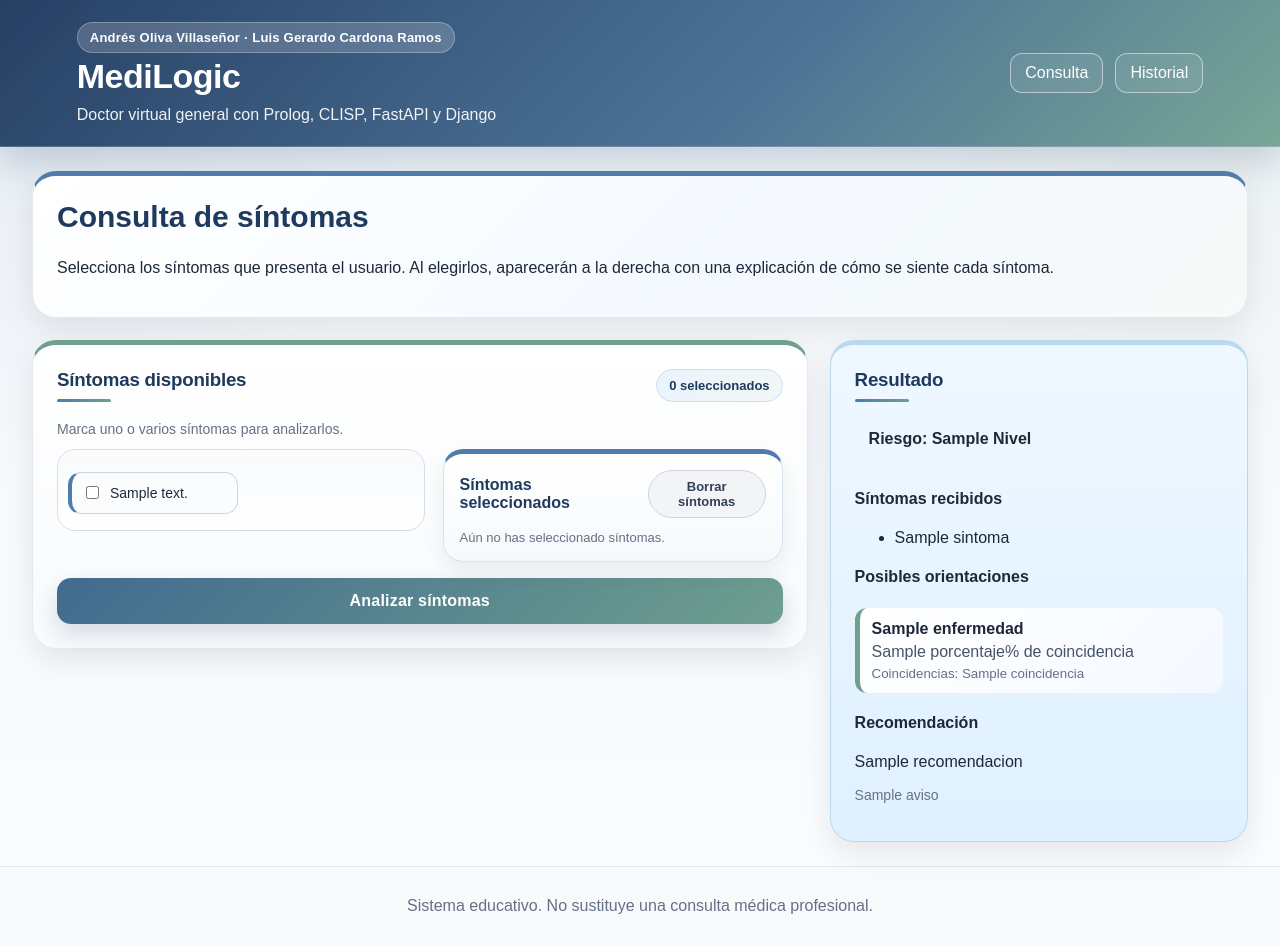
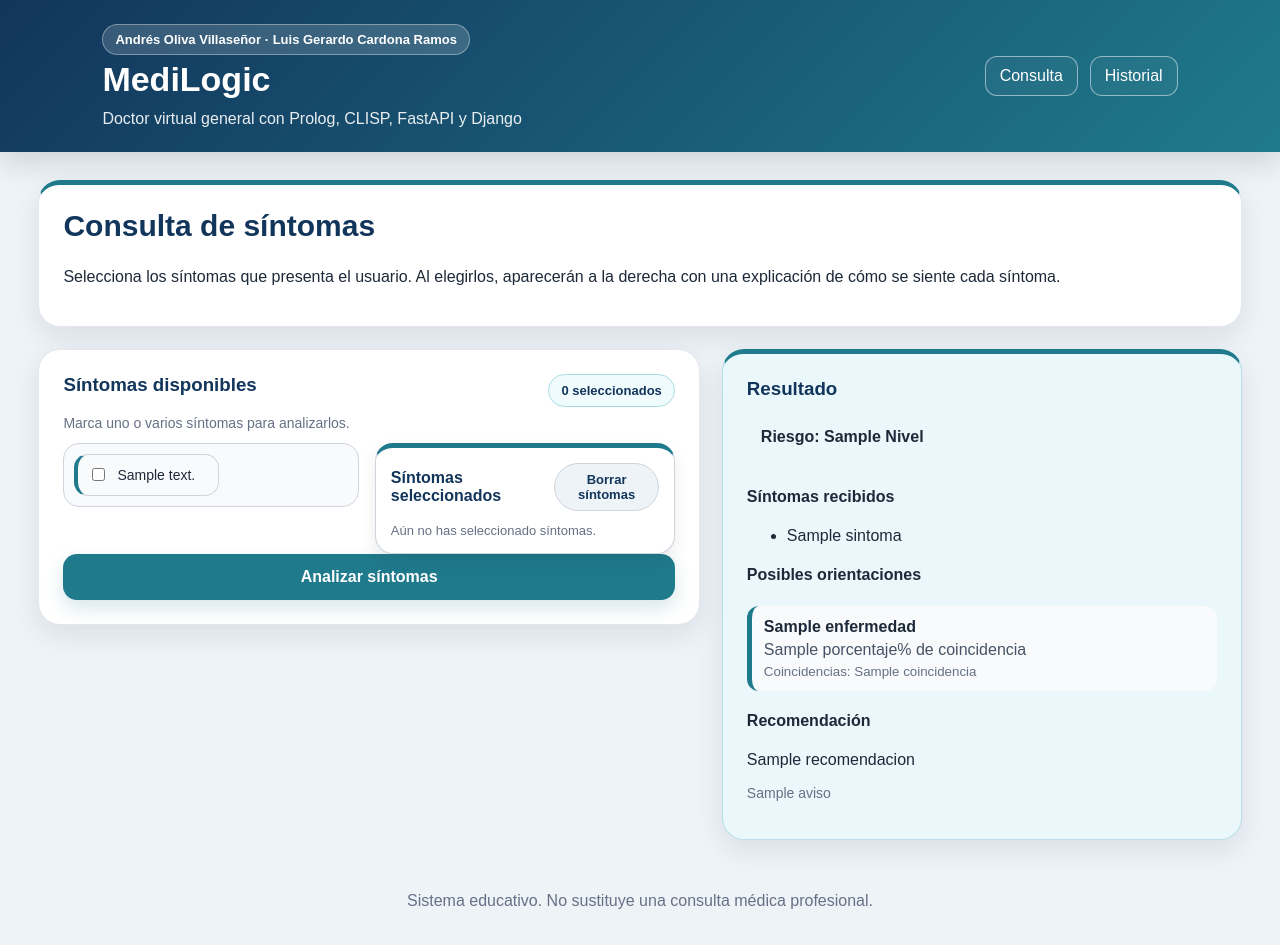
Before and after one commit to AndreS-24OV/medilogic-doctor-virtual, a Django app: template django_web/consultas/templates/consultas/inicio.html in a window 1280 px wide. After the commit the page ends 909 px from the top, so only its background shows below. Run offline with Django 5.2, Linux system fonts and the light colour scheme; the template is opened without the code that fills it: most values are stand-ins (such as "Sample title", 1, 10 or a date in 2020).

Commit message:
Add files via upload
Version 2.0

```diff
--- a/django_web/consultas/static/consultas/styles.css
+++ b/django_web/consultas/static/consultas/styles.css
@@ -3,46 +3,39 @@
 }
 
 :root {
-    --azul-profundo: #1f3a5f;
-    --azul: #4f7ca8;
-    --azul-claro: #eaf4ff;
-    --azul-muy-claro: #f4f9ff;
-    --verde-suave: #6f9f8f;
-    --arena: #b59b75;
-    --gris-texto: #475467;
-    --gris-suave: #f8fafc;
-    --gris-medio: #d0d5dd;
-    --borde: #e4e7ec;
-    --blanco: #ffffff;
+    --azul-oscuro: #12355b;
+    --azul-teal: #1f7a8c;
+    --azul-teal-hover: #155e70;
+    --fondo: #eef3f8;
+    --tarjeta: #ffffff;
+    --tarjeta-suave: #f8fafc;
+    --azul-muy-claro: #eaf7fb;
+    --borde: #d0d5dd;
+    --texto: #1d2939;
+    --texto-suave: #667085;
 }
 
 body {
     margin: 0;
     font-family: Arial, Helvetica, sans-serif;
-    background:
-        radial-gradient(circle at top left, rgba(79, 124, 168, 0.10), transparent 30%),
-        radial-gradient(circle at top right, rgba(111, 159, 143, 0.08), transparent 28%),
-        linear-gradient(180deg, #f3f6fa, #fbfcfe);
-    color: #1d2939;
+    background: var(--fondo);
+    color: var(--texto);
 }
 
 .header {
-    background:
-        linear-gradient(135deg, rgba(31, 58, 95, 0.96) 0%, rgba(65, 106, 143, 0.94) 58%, rgba(111, 159, 143, 0.92) 100%),
-        radial-gradient(circle at 15% 20%, rgba(255,255,255,0.26), transparent 30%);
+    background: linear-gradient(135deg, #12355b, #1f7a8c);
     color: white;
-    padding: 22px 6%;
+    padding: 24px 8%;
     display: flex;
     justify-content: space-between;
     align-items: center;
     gap: 20px;
-    box-shadow: 0 14px 36px rgba(31, 58, 95, 0.22);
-    border-bottom: 1px solid rgba(255,255,255,0.22);
+    box-shadow: 0 10px 28px rgba(16, 24, 40, 0.14);
 }
 
 .brand-block {
     display: grid;
-    gap: 4px;
+    gap: 5px;
 }
 
 .authors-top {
@@ -50,23 +43,20 @@ body {
     width: fit-content;
     padding: 7px 12px;
     border-radius: 999px;
-    background: rgba(255, 255, 255, 0.18);
-    border: 1px solid rgba(255, 255, 255, 0.28);
+    background: rgba(255, 255, 255, 0.16);
+    border: 1px solid rgba(255, 255, 255, 0.35);
     font-size: 13px;
-    font-weight: 700;
-    letter-spacing: 0.2px;
-    backdrop-filter: blur(8px);
+    font-weight: bold;
 }
 
 .header h1 {
     margin: 0;
     font-size: 34px;
-    letter-spacing: -0.5px;
 }
 
 .header p {
     margin: 6px 0 0;
-    opacity: 0.92;
+    opacity: 0.9;
 }
 
 .header nav {
@@ -80,125 +70,273 @@ body {
     padding: 10px 14px;
     border: 1px solid rgba(255,255,255,0.5);
     border-radius: 12px;
-    background: rgba(255, 255, 255, 0.08);
+    background: rgba(255, 255, 255, 0.04);
 }
 
 .header a:hover {
-    background: rgba(255,255,255,0.18);
+    background: rgba(255,255,255,0.14);
 }
 
 .container {
-    width: min(1440px, 95%);
-    margin: 24px auto;
+    width: min(1240px, 94%);
+    margin: 28px auto;
 }
 
 .card {
-    background: rgba(255, 255, 255, 0.97);
-    border-radius: 24px;
+    background: white;
+    border-radius: 22px;
     padding: 24px;
-    box-shadow: 0 12px 30px rgba(16, 24, 40, 0.085);
-    border: 1px solid rgba(228, 231, 236, 0.95);
-    backdrop-filter: blur(8px);
+    box-shadow: 0 10px 28px rgba(16, 24, 40, 0.09);
+    border: 1px solid #e4e7ec;
 }
 
 .hero {
     margin-bottom: 22px;
-    border-top: 5px solid var(--azul);
-    background: linear-gradient(135deg, #ffffff 0%, #f4f9ff 58%, #f7faf8 100%);
+    background: white;
+    border-top: 5px solid var(--azul-teal);
 }
 
 .hero h2 {
     margin-top: 0;
     font-size: 30px;
-    color: var(--azul-profundo);
+    color: var(--azul-oscuro);
 }
 
 .grid-layout {
     display: grid;
-    grid-template-columns: minmax(0, 1.52fr) minmax(360px, 0.82fr);
+    grid-template-columns: minmax(0, 1.12fr) minmax(330px, 0.88fr);
     gap: 22px;
     align-items: start;
 }
 
-.form-card {
-    border-top: 5px solid var(--verde-suave);
-}
-
+.form-card,
 .result-card {
-    border-top: 5px solid #7eb5de;
-    background: linear-gradient(180deg, #f4f9ff 0%, #eaf4ff 100%);
-    border-color: #c9dff2;
+    background: white;
 }
 
 .form-card h3,
 .result-card h3 {
     margin-top: 0;
+    color: var(--azul-oscuro);
+}
+
+.result-card {
+    background: #eaf7fb;
+    border: 1px solid #b9dfe8;
+    border-top: 5px solid #1f7a8c;
+}
+
+.symptoms-header {
+    display: flex;
+    align-items: flex-start;
+    justify-content: space-between;
+    gap: 14px;
+    margin-bottom: 12px;
+}
+
+.helper-text {
+    margin: 4px 0 0;
+    color: var(--texto-suave);
+    font-size: 14px;
+}
+
+.counter {
+    background: #f0fbfd;
+    color: #12355b;
+    border: 1px solid #a8dce5;
+    padding: 8px 12px;
+    border-radius: 999px;
+    font-size: 13px;
+    font-weight: bold;
+    white-space: nowrap;
+}
+
+.symptom-selector-layout {
+    display: grid;
+    grid-template-columns: minmax(0, 1fr) minmax(300px, 0.82fr);
+    gap: 16px;
+    align-items: start;
+}
+
+.symptom-list-area {
+    max-height: 390px;
+    overflow-y: auto;
+    overflow-x: hidden;
+    padding: 10px 12px 10px 10px;
+    border: 1px solid #d0d5dd;
+    border-radius: 16px;
+    background: #f8fafc;
+    scrollbar-width: thin;
+    scrollbar-color: #000000 #d0d5dd;
+}
+
+.symptom-list-area::-webkit-scrollbar,
+.selected-panel::-webkit-scrollbar {
+    width: 11px;
+}
+
+.symptom-list-area::-webkit-scrollbar-track,
+.selected-panel::-webkit-scrollbar-track {
+    background: #d0d5dd;
+    border-radius: 999px;
+}
+
+.symptom-list-area::-webkit-scrollbar-thumb,
+.selected-panel::-webkit-scrollbar-thumb {
+    background: #000000;
+    border-radius: 999px;
+    border: 2px solid #d0d5dd;
 }
 
 .symptom-grid {
     display: grid;
-    grid-template-columns: repeat(2, minmax(170px, 1fr));
-    gap: 9px;
-    margin: 12px 0 6px;
+    grid-template-columns: repeat(2, minmax(145px, 1fr));
+    gap: 10px;
 }
 
 .symptom-item {
     border: 1px solid #d0d5dd;
-    border-left: 4px solid var(--verde-suave);
-    border-radius: 13px;
-    padding: 9px 10px;
+    border-left: 4px solid #1f7a8c;
+    border-radius: 14px;
+    padding: 10px;
     cursor: pointer;
     display: flex;
     align-items: center;
-    gap: 8px;
-    background: #fbfcfe;
+    gap: 9px;
+    background: #f9fafb;
     font-size: 14px;
     min-height: 42px;
     transition: transform 0.15s ease, border-color 0.15s ease, background 0.15s ease, box-shadow 0.15s ease;
 }
 
-.symptom-item:nth-child(5n+1) { border-left-color: var(--azul); }
-.symptom-item:nth-child(5n+2) { border-left-color: var(--verde-suave); }
-.symptom-item:nth-child(5n+3) { border-left-color: var(--arena); }
-.symptom-item:nth-child(5n+4) { border-left-color: #8aa0b8; }
-.symptom-item:nth-child(5n+5) { border-left-color: #9aa5b1; }
-
 .symptom-item:hover {
-    border-color: #b8c9d9;
-    background: linear-gradient(135deg, #f4f9ff, #f7faf8);
+    border-color: #1f7a8c;
+    background: #f0fbfd;
     transform: translateY(-1px);
-    box-shadow: 0 8px 18px rgba(31, 58, 95, 0.10);
+    box-shadow: 0 7px 15px rgba(31, 122, 140, 0.12);
 }
 
 .symptom-item:has(input:checked) {
-    background: linear-gradient(135deg, #eaf4ff, #f1f7f4);
-    border-color: #7eb5de;
-    box-shadow: 0 8px 18px rgba(79, 124, 168, 0.14);
+    background: #e6f9fc;
+    border-color: #1f7a8c;
+    box-shadow: 0 7px 15px rgba(31, 122, 140, 0.14);
 }
 
 .symptom-item input {
-    accent-color: var(--azul);
+    accent-color: #1f7a8c;
+}
+
+.selected-panel {
+    position: sticky;
+    top: 18px;
+    background: white;
+    border: 1px solid #d0d5dd;
+    border-top: 5px solid #1f7a8c;
+    border-radius: 18px;
+    padding: 15px;
+    max-height: 390px;
+    overflow-y: auto;
+    scrollbar-width: thin;
+    scrollbar-color: #000000 #d0d5dd;
+    box-shadow: 0 8px 18px rgba(16, 24, 40, 0.08);
+}
+
+.selected-panel-header {
+    display: flex;
+    align-items: center;
+    justify-content: space-between;
+    gap: 10px;
+    margin-bottom: 12px;
+}
+
+.selected-panel h4 {
+    margin: 0;
+    color: var(--azul-oscuro);
+}
+
+.selected-symptoms {
+    display: grid;
+    gap: 10px;
+}
+
+.selected-symptom-card {
+    position: relative;
+    background: #f8fafc;
+    border: 1px solid #d0d5dd;
+    border-left: 5px solid #1f7a8c;
+    border-radius: 14px;
+    padding: 12px 42px 12px 12px;
+    animation: fadeInSelected 0.18s ease-in-out;
+}
+
+.selected-symptom-card strong {
+    display: block;
+    margin-bottom: 5px;
+    color: #12355b;
+}
+
+.selected-symptom-card p {
+    margin: 0;
+    color: #475467;
+    font-size: 14px;
+    line-height: 1.35;
 }
 
 button {
     width: 100%;
     border: none;
-    background: linear-gradient(135deg, #416a8f, #6f9f8f);
+    background: #1f7a8c;
     color: white;
     padding: 14px 18px;
     font-size: 16px;
     border-radius: 14px;
     cursor: pointer;
     font-weight: bold;
-    box-shadow: 0 10px 22px rgba(31, 58, 95, 0.16);
+    box-shadow: 0 8px 18px rgba(31, 122, 140, 0.18);
 }
 
 button:hover {
-    background: linear-gradient(135deg, #365a78, #5c8d7c);
+    background: #155e70;
+}
+
+.clear-button {
+    width: auto;
+    background: #eef3f8;
+    color: #12355b;
+    border: 1px solid #d0d5dd;
+    padding: 8px 10px;
+    font-size: 13px;
+    border-radius: 999px;
+    box-shadow: none;
+}
+
+.clear-button:hover {
+    background: #dce8f1;
+}
+
+.remove-symptom {
+    position: absolute;
+    top: 10px;
+    right: 10px;
+    width: 26px;
+    height: 26px;
+    padding: 0;
+    border-radius: 50%;
+    background: #eef3f8;
+    color: #12355b;
+    border: 1px solid #d0d5dd;
+    font-size: 18px;
+    line-height: 1;
+    box-shadow: none;
+}
+
+.remove-symptom:hover {
+    background: #dce8f1;
+    color: #0f2742;
 }
 
 .alert {
-    background: #fff1f2;
+    background: #ffe4e6;
     color: #9f1239;
     border: 1px solid #fecdd3;
     padding: 14px 18px;
@@ -215,36 +353,29 @@ button:hover {
 }
 
 .risk-bajo {
-    background: #e9f7ef;
-    color: #25603d;
-    border: 1px solid #a8d5ba;
+    background: #dcfce7;
+    color: #166534;
 }
 
 .risk-medio {
-    background: #fff7e6;
-    color: #875c19;
-    border: 1px solid #e6c98f;
+    background: #fef3c7;
+    color: #92400e;
 }
 
 .risk-alto {
-    background: #fdecec;
-    color: #8a1f1f;
-    border: 1px solid #efb0b0;
+    background: #fee2e2;
+    color: #991b1b;
 }
 
 .diagnosis {
-    border-left: 5px solid var(--azul);
-    background: linear-gradient(135deg, #ffffff, #f4f9ff);
+    border-left: 5px solid #1f7a8c;
+    background: #f8fafc;
     padding: 12px;
     border-radius: 12px;
     margin: 10px 0;
     display: grid;
     gap: 5px;
 }
-
-.diagnosis:nth-of-type(3n+1) { border-left-color: var(--azul); }
-.diagnosis:nth-of-type(3n+2) { border-left-color: var(--verde-suave); }
-.diagnosis:nth-of-type(3n+3) { border-left-color: var(--arena); }
 
 .diagnosis span {
     color: #475467;
@@ -266,16 +397,15 @@ button:hover {
 }
 
 .history-item {
-    background: linear-gradient(135deg, #ffffff, #f4f9ff);
+    background: #f8fafc;
     border-radius: 16px;
     padding: 16px;
     border: 1px solid #e4e7ec;
-    border-left: 5px solid var(--azul);
 }
 
 pre {
     white-space: pre-wrap;
-    background: linear-gradient(135deg, #1f2937, #334155);
+    background: #101828;
     color: #f2f4f7;
     padding: 14px;
     border-radius: 12px;
@@ -284,195 +414,8 @@ pre {
 
 .footer {
     text-align: center;
-    padding: 26px 20px;
+    padding: 24px;
     color: #667085;
-    background: #f8fafc;
-    border-top: 1px solid #e4e7ec;
-    line-height: 1.6;
-}
-
-.footer .authors {
-    margin-top: 6px;
-    color: #1f3a5f;
-    font-weight: bold;
-}
-
-.symptoms-header {
-    display: flex;
-    align-items: flex-start;
-    justify-content: space-between;
-    gap: 14px;
-    margin-bottom: 12px;
-}
-
-.helper-text {
-    margin: 4px 0 0;
-    color: #667085;
-    font-size: 14px;
-}
-
-.counter {
-    background: linear-gradient(135deg, #eaf4ff, #f1f7f4);
-    color: #1f3a5f;
-    border: 1px solid #c9dff2;
-    padding: 8px 12px;
-    border-radius: 999px;
-    font-size: 13px;
-    font-weight: bold;
-    white-space: nowrap;
-}
-
-.symptom-selector-layout {
-    display: grid;
-    grid-template-columns: minmax(0, 1.06fr) minmax(340px, 0.94fr);
-    gap: 18px;
-    align-items: start;
-}
-
-.symptom-list-area {
-    max-height: 430px;
-    overflow-y: auto;
-    overflow-x: hidden;
-    padding: 10px 12px 10px 10px;
-    border: 1px solid #d7dde6;
-    border-radius: 18px;
-    background: linear-gradient(180deg, rgba(248,250,252,0.98), rgba(255,255,255,0.96));
-    box-shadow: inset 0 1px 0 rgba(255,255,255,0.8);
-    scrollbar-width: thin;
-    scrollbar-color: #111827 #e5e7eb;
-}
-
-.symptom-list-area::-webkit-scrollbar {
-    width: 11px;
-}
-
-.symptom-list-area::-webkit-scrollbar-track {
-    background: #e5e7eb;
-    border-radius: 999px;
-}
-
-.symptom-list-area::-webkit-scrollbar-thumb {
-    background: #111827;
-    border-radius: 999px;
-    border: 2px solid #e5e7eb;
-}
-
-.symptom-list-area::-webkit-scrollbar-thumb:hover {
-    background: #000000;
-}
-
-.selected-panel {
-    position: sticky;
-    top: 18px;
-    background: linear-gradient(180deg, #ffffff, #f6f9fc);
-    border: 1px solid #d8e5f1;
-    border-top: 5px solid var(--azul);
-    border-radius: 20px;
-    padding: 16px;
-    max-height: 430px;
-    overflow-y: auto;
-    scrollbar-width: thin;
-    scrollbar-color: #111827 #e5e7eb;
-    box-shadow: 0 10px 22px rgba(31, 58, 95, 0.08);
-}
-
-.selected-panel::-webkit-scrollbar {
-    width: 10px;
-}
-
-.selected-panel::-webkit-scrollbar-track {
-    background: #e5e7eb;
-    border-radius: 999px;
-}
-
-.selected-panel::-webkit-scrollbar-thumb {
-    background: #111827;
-    border-radius: 999px;
-    border: 2px solid #e5e7eb;
-}
-
-.selected-panel-header {
-    display: flex;
-    align-items: center;
-    justify-content: space-between;
-    gap: 10px;
-    margin-bottom: 12px;
-}
-
-.selected-panel h4 {
-    margin: 0;
-    color: var(--azul-profundo);
-}
-
-.clear-button {
-    width: auto;
-    background: #f2f4f7;
-    color: #344054;
-    border: 1px solid #d0d5dd;
-    padding: 8px 10px;
-    font-size: 13px;
-    border-radius: 999px;
-    box-shadow: none;
-}
-
-.clear-button:hover {
-    background: #e4e7ec;
-}
-
-.selected-symptoms {
-    display: grid;
-    gap: 10px;
-}
-
-.selected-symptom-card {
-    position: relative;
-    background: white;
-    border: 1px solid #d0d5dd;
-    border-left: 5px solid var(--azul);
-    border-radius: 14px;
-    padding: 12px 42px 12px 12px;
-    animation: fadeInSelected 0.18s ease-in-out;
-    box-shadow: 0 6px 14px rgba(16, 24, 40, 0.06);
-}
-
-.selected-symptom-card:nth-child(5n+1) { border-left-color: var(--azul); }
-.selected-symptom-card:nth-child(5n+2) { border-left-color: var(--verde-suave); }
-.selected-symptom-card:nth-child(5n+3) { border-left-color: var(--arena); }
-.selected-symptom-card:nth-child(5n+4) { border-left-color: #8aa0b8; }
-.selected-symptom-card:nth-child(5n+5) { border-left-color: #9aa5b1; }
-
-.selected-symptom-card strong {
-    display: block;
-    margin-bottom: 5px;
-    color: #1f3a5f;
-}
-
-.selected-symptom-card p {
-    margin: 0;
-    color: #475467;
-    font-size: 14px;
-    line-height: 1.35;
-}
-
-.remove-symptom {
-    position: absolute;
-    top: 10px;
-    right: 10px;
-    width: 26px;
-    height: 26px;
-    padding: 0;
-    border-radius: 50%;
-    background: #f2f4f7;
-    color: #475467;
-    border: 1px solid #d0d5dd;
-    font-size: 18px;
-    line-height: 1;
-    box-shadow: none;
-}
-
-.remove-symptom:hover {
-    background: #e4e7ec;
-    color: #1f2937;
 }
 
 .mini {
@@ -491,7 +434,7 @@ pre {
     }
 }
 
-@media (max-width: 1200px) {
+@media (max-width: 1050px) {
     .grid-layout {
         grid-template-columns: 1fr;
     }
@@ -501,7 +444,7 @@ pre {
     }
 }
 
-@media (max-width: 950px) {
+@media (max-width: 850px) {
     .header {
         display: block;
     }
@@ -517,59 +460,8 @@ pre {
     .selected-panel {
         position: static;
     }
-}
 
-@media (max-width: 760px) {
     .symptom-grid {
         grid-template-columns: 1fr;
     }
 }
-
-
-/* Ajustes finales de estilo */
-.form-card {
-    background:
-        linear-gradient(180deg, rgba(255,255,255,0.98), rgba(248,250,252,0.98));
-}
-
-.symptoms-header h3,
-.result-card h3 {
-    color: var(--azul-profundo);
-    letter-spacing: -0.2px;
-}
-
-.symptoms-header h3::after,
-.result-card h3::after {
-    content: "";
-    display: block;
-    width: 54px;
-    height: 3px;
-    margin-top: 8px;
-    border-radius: 999px;
-    background: linear-gradient(90deg, var(--azul), var(--verde-suave));
-}
-
-.result-card {
-    background: linear-gradient(180deg, #eff8ff 0%, #dff0ff 100%);
-    border-color: #b9d9f1;
-}
-
-.selected-symptoms {
-    padding-right: 2px;
-}
-
-button[type="submit"] {
-    margin-top: 16px;
-    letter-spacing: 0.2px;
-}
-
-@media (max-width: 760px) {
-    .authors-top {
-        font-size: 12px;
-    }
-
-    .symptom-list-area,
-    .selected-panel {
-        max-height: 360px;
-    }
-}
```
